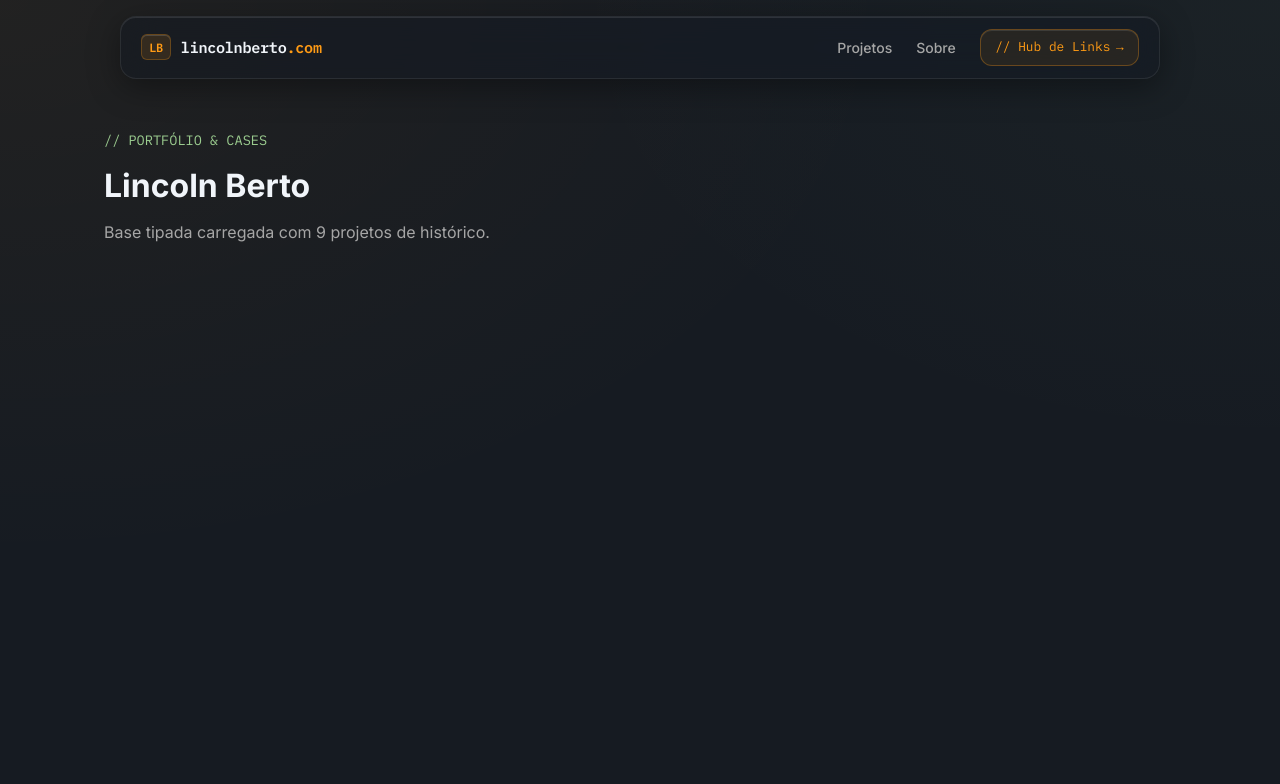
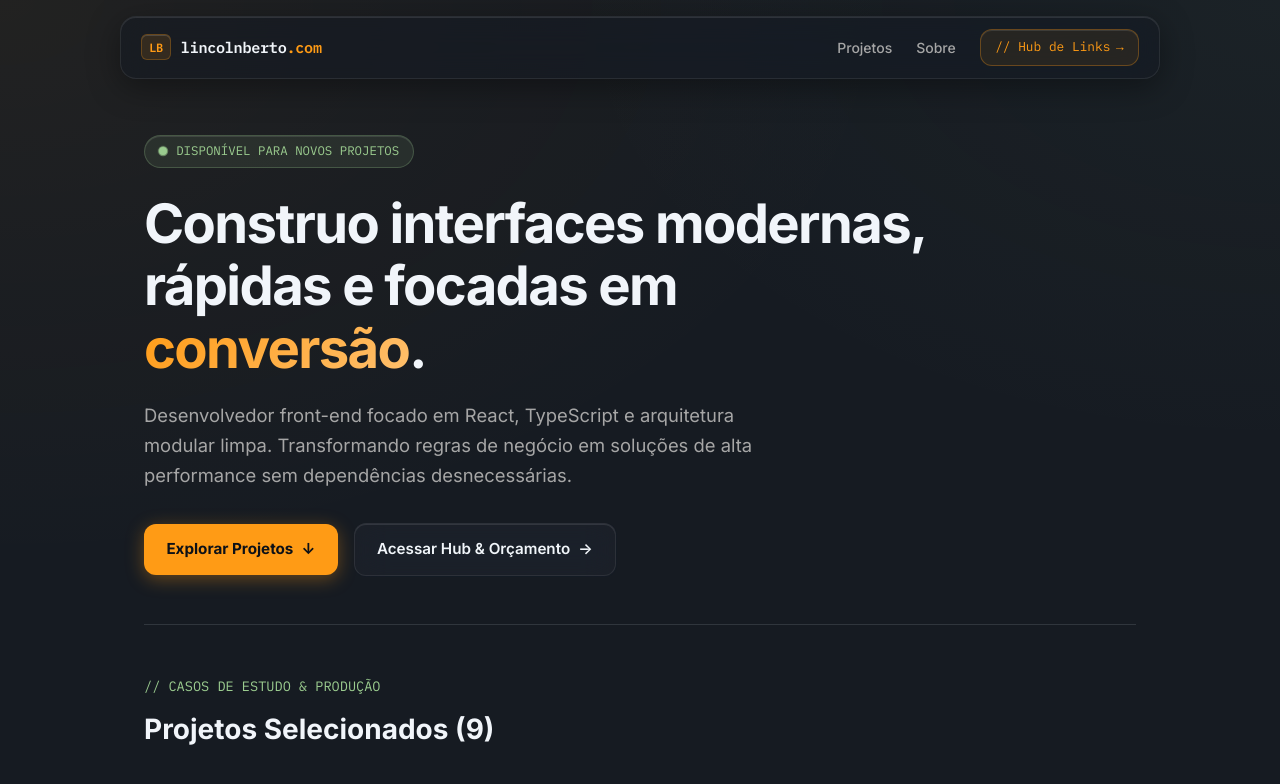
Before and after one commit to eilincoln/portfolio, a React (Vite) app: page / in a window 1280 px wide. Shown: the top 784 px of the page. Built offline with nearby package versions, Linux system fonts and the light colour scheme.

Commit message:
feat: implementa hero section com estetica macos e badge de status

```diff
--- a/src/App.tsx
+++ b/src/App.tsx
@@ -1,4 +1,5 @@
 import { Navbar } from "./components/Navbar/Navbar";
+import { Hero } from "./components/Hero/Hero";
 import { projects } from "./data/projects";
 
 export function App() {
@@ -10,14 +11,22 @@ export function App() {
 
       <main
         style={{
-          padding: "3rem 1.5rem",
-          maxWidth: "1120px",
+          maxWidth: "1040px",
           width: "100%",
           margin: "0 auto",
+          padding: "0 1.5rem",
           flex: 1,
         }}
       >
-        <section id="projetos" style={{ marginTop: "1rem" }}>
+        <Hero />
+
+        <section
+          id="projetos"
+          style={{
+            padding: "3rem 0",
+            borderTop: "1px solid var(--border-subtle)",
+          }}
+        >
           <span
             style={{
               fontFamily: "var(--font-mono)",
@@ -25,20 +34,17 @@ export function App() {
               fontSize: "0.85rem",
             }}
           >
-            // PORTFÓLIO & CASES
+            // CASOS DE ESTUDO & PRODUÇÃO
           </span>
-          <h1
+          <h2
             style={{
-              fontSize: "2rem",
+              fontSize: "1.75rem",
               marginTop: "0.5rem",
-              marginBottom: "0.5rem",
+              marginBottom: "1rem",
             }}
           >
-            Lincoln Berto
-          </h1>
-          <p style={{ color: "var(--text-muted)" }}>
-            Base tipada carregada com {projects.length} projetos de histórico.
-          </p>
+            Projetos Selecionados ({projects.length})
+          </h2>
         </section>
       </main>
     </div>
--- /dev/null
+++ b/src/components/Hero/Hero.module.css
@@ -0,0 +1,137 @@
+.hero {
+  display: flex;
+  flex-direction: column;
+  align-items: flex-start;
+  padding: 4.5rem 0 3rem 0;
+  max-width: 820px;
+}
+
+/* Badge de Status macOS com efeito pulsante */
+.statusBadge {
+  display: inline-flex;
+  align-items: center;
+  gap: 0.6rem;
+  background: rgba(155, 204, 143, 0.1);
+  border: 1px solid rgba(155, 204, 143, 0.25);
+  box-shadow: inset 0 1px 0 rgba(255, 255, 255, 0.1);
+  padding: 0.35rem 0.85rem;
+  border-radius: 9999px;
+  font-family: var(--font-mono);
+  font-size: 0.775rem;
+  color: var(--accent-status);
+  margin-bottom: 1.5rem;
+  user-select: none;
+}
+
+.statusDotWrapper {
+  position: relative;
+  display: flex;
+  align-items: center;
+  justify-content: center;
+  width: 8px;
+  height: 8px;
+}
+
+.statusDot {
+  width: 8px;
+  height: 8px;
+  background-color: var(--accent-status);
+  border-radius: 50%;
+}
+
+.statusPing {
+  position: absolute;
+  width: 100%;
+  height: 100%;
+  border-radius: 50%;
+  background-color: var(--accent-status);
+  animation: ping 1.8s cubic-bezier(0, 0, 0.2, 1) infinite;
+  opacity: 0.75;
+}
+
+@keyframes ping {
+  75%,
+  100% {
+    transform: scale(2.4);
+    opacity: 0;
+  }
+}
+
+/* Tipografia e Títulos */
+.title {
+  font-size: clamp(2.2rem, 5vw, 3.4rem);
+  font-weight: 700;
+  line-height: 1.15;
+  letter-spacing: -0.03em;
+  color: var(--text-primary);
+  margin-bottom: 1.25rem;
+}
+
+.highlight {
+  color: var(--accent-cta);
+  background: linear-gradient(135deg, var(--accent-cta) 0%, #ffc06e 100%);
+  -webkit-background-clip: text;
+  -webkit-text-fill-color: transparent;
+}
+
+.description {
+  font-size: clamp(1rem, 2vw, 1.15rem);
+  color: var(--text-muted);
+  line-height: 1.65;
+  max-width: 640px;
+  margin-bottom: 2rem;
+}
+
+/* Painel de Ações com Vidro Translúcido */
+.actions {
+  display: flex;
+  align-items: center;
+  gap: 1rem;
+  flex-wrap: wrap;
+}
+
+.primaryButton {
+  display: inline-flex;
+  align-items: center;
+  gap: 0.5rem;
+  padding: 0.85rem 1.4rem;
+  background-color: var(--accent-cta);
+  color: #0d1117;
+  font-weight: 700;
+  font-size: 0.95rem;
+  border-radius: var(--radius-md);
+  box-shadow: 0 4px 18px rgba(255, 155, 21, 0.35);
+  transition:
+    transform var(--transition-fast),
+    background-color var(--transition-fast),
+    box-shadow var(--transition-fast);
+}
+
+.primaryButton:hover {
+  background-color: var(--accent-cta-hover);
+  transform: translateY(-2px);
+  box-shadow: 0 6px 22px rgba(255, 155, 21, 0.45);
+}
+
+.glassButton {
+  display: inline-flex;
+  align-items: center;
+  gap: 0.5rem;
+  padding: 0.85rem 1.4rem;
+  background: var(--glass-card-bg);
+  backdrop-filter: blur(16px) saturate(180%);
+  -webkit-backdrop-filter: blur(16px) saturate(180%);
+  border: 1px solid var(--glass-border);
+  box-shadow: var(--glass-inner-bevel);
+  color: var(--text-primary);
+  font-weight: 600;
+  font-size: 0.95rem;
+  border-radius: var(--radius-md);
+  transition: all var(--transition-fast);
+}
+
+.glassButton:hover {
+  background: var(--glass-card-hover);
+  border-color: var(--glass-border-highlight);
+  transform: translateY(-2px);
+}
--- /dev/null
+++ b/src/components/Hero/Hero.tsx
@@ -0,0 +1,43 @@
+import styles from "./Hero.module.css";
+
+export function Hero() {
+  return (
+    <section className={styles.hero} aria-labelledby="hero-title">
+      <div className={styles.statusBadge} role="status" aria-live="polite">
+        <span className={styles.statusDotWrapper}>
+          <span className={styles.statusPing} />
+          <span className={styles.statusDot} />
+        </span>
+        <span>DISPONÍVEL PARA NOVOS PROJETOS</span>
+      </div>
+
+      <h1 id="hero-title" className={styles.title}>
+        Construo interfaces modernas, rápidas e focadas em{" "}
+        <span className={styles.highlight}>conversão</span>.
+      </h1>
+
+      <p className={styles.description}>
+        Desenvolvedor front-end focado em React, TypeScript e arquitetura
+        modular limpa. Transformando regras de negócio em soluções de alta
+        performance sem dependências desnecessárias.
+      </p>
+
+      <div className={styles.actions}>
+        <a href="#projetos" className={styles.primaryButton}>
+          <span>Explorar Projetos</span>
+          <span aria-hidden="true">&darr;</span>
+        </a>
+
+        <a
+          href="https://links.lincolnberto.com"
+          target="_blank"
+          rel="noopener noreferrer"
+          className={styles.glassButton}
+        >
+          <span>Acessar Hub & Orçamento</span>
+          <span aria-hidden="true">&rarr;</span>
+        </a>
+      </div>
+    </section>
+  );
+}
```
